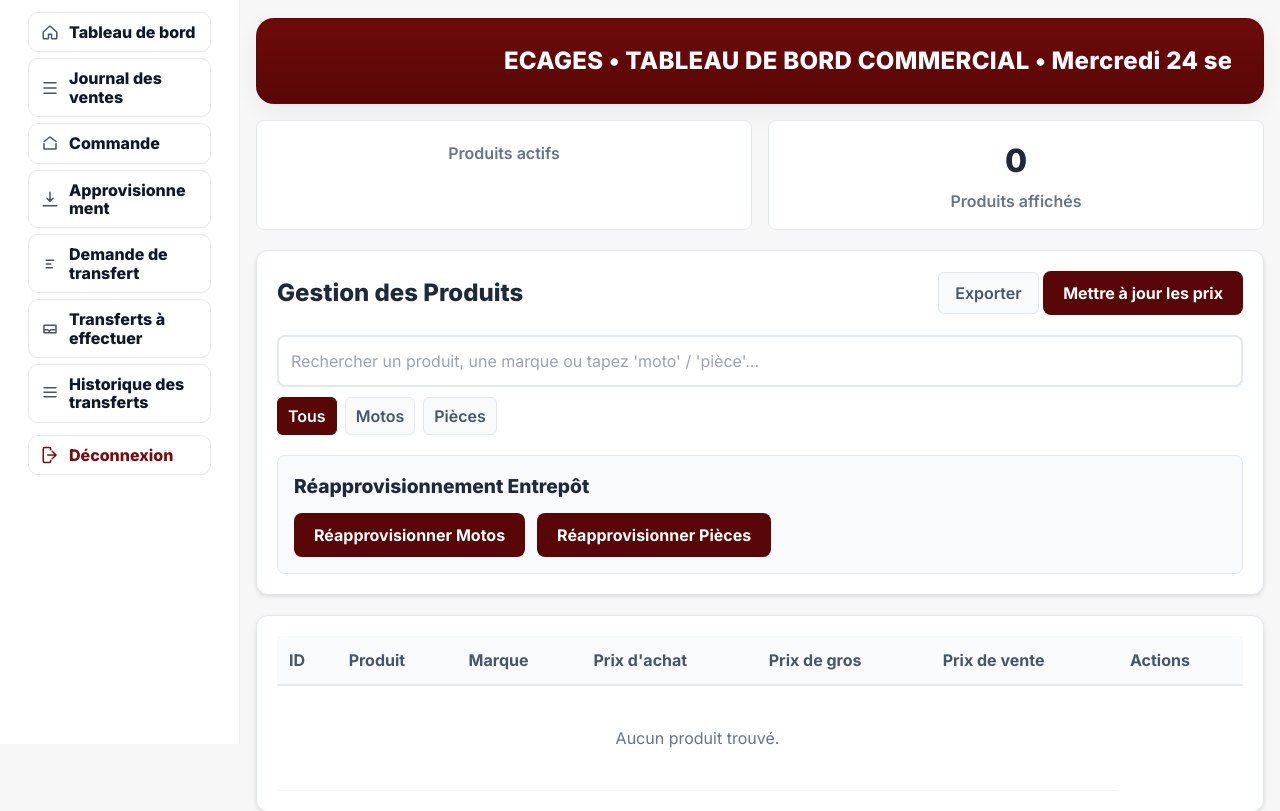
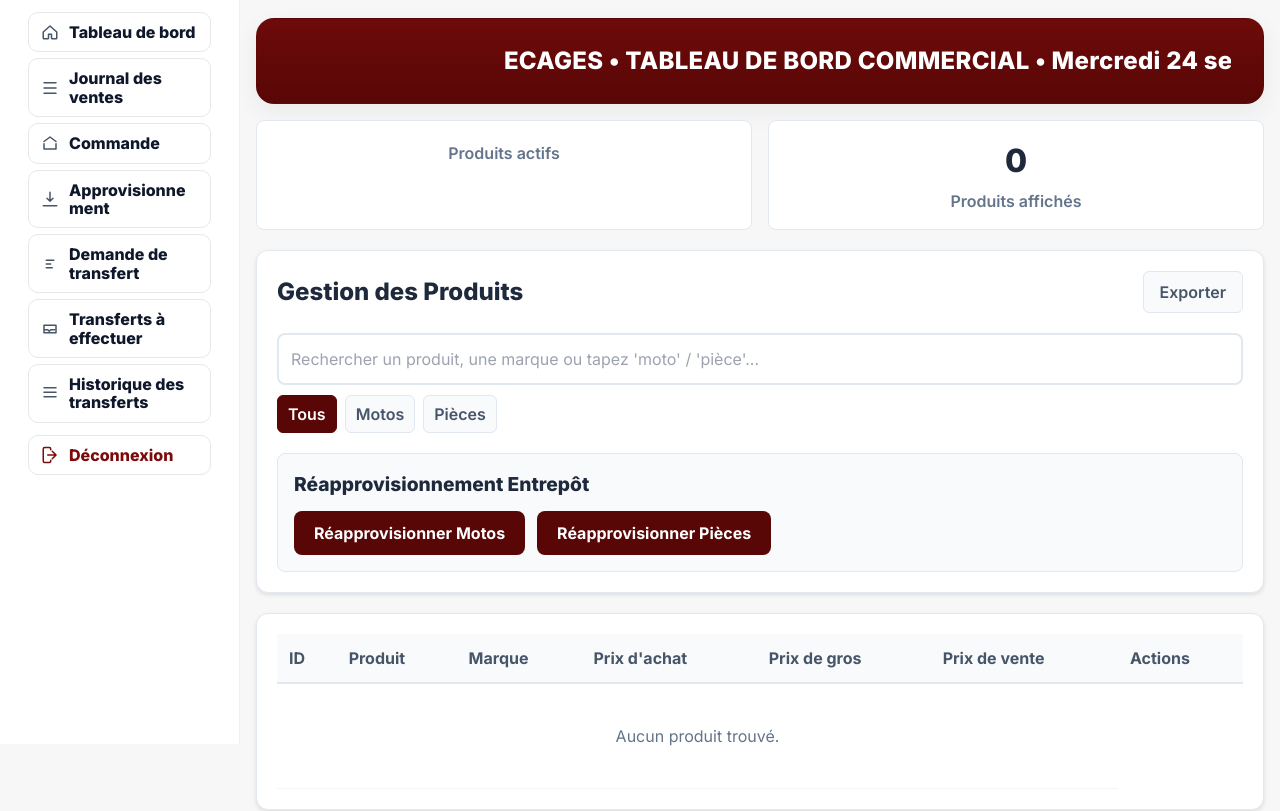
Before and after one commit to josueadimado/ecages, a Django app: template templates/sales/commercial/commercial_dashboard.html in a window 1280 px wide. Shown: the part 57-868 px from the top of the page. Run offline with Django 5.2, Linux system fonts and the light colour scheme; the template is opened without the code that fills it, so the values that code supplies are empty; some libraries are stand-ins or nearby versions.

Commit message:
Commercial dashboard: remove unused bulk price update button

```diff
--- a/templates/sales/commercial/commercial_dashboard.html
+++ b/templates/sales/commercial/commercial_dashboard.html
@@ -68,7 +68,6 @@
       <div class="commercial-title">Gestion des Produits</div>
       <div>
         <button class="btn-secondary" id="btnExport">Exporter</button>
-        <button class="btn-primary" onclick="updateAllPrices()">Mettre à jour les prix</button>
       </div>
     </div>
 
```
